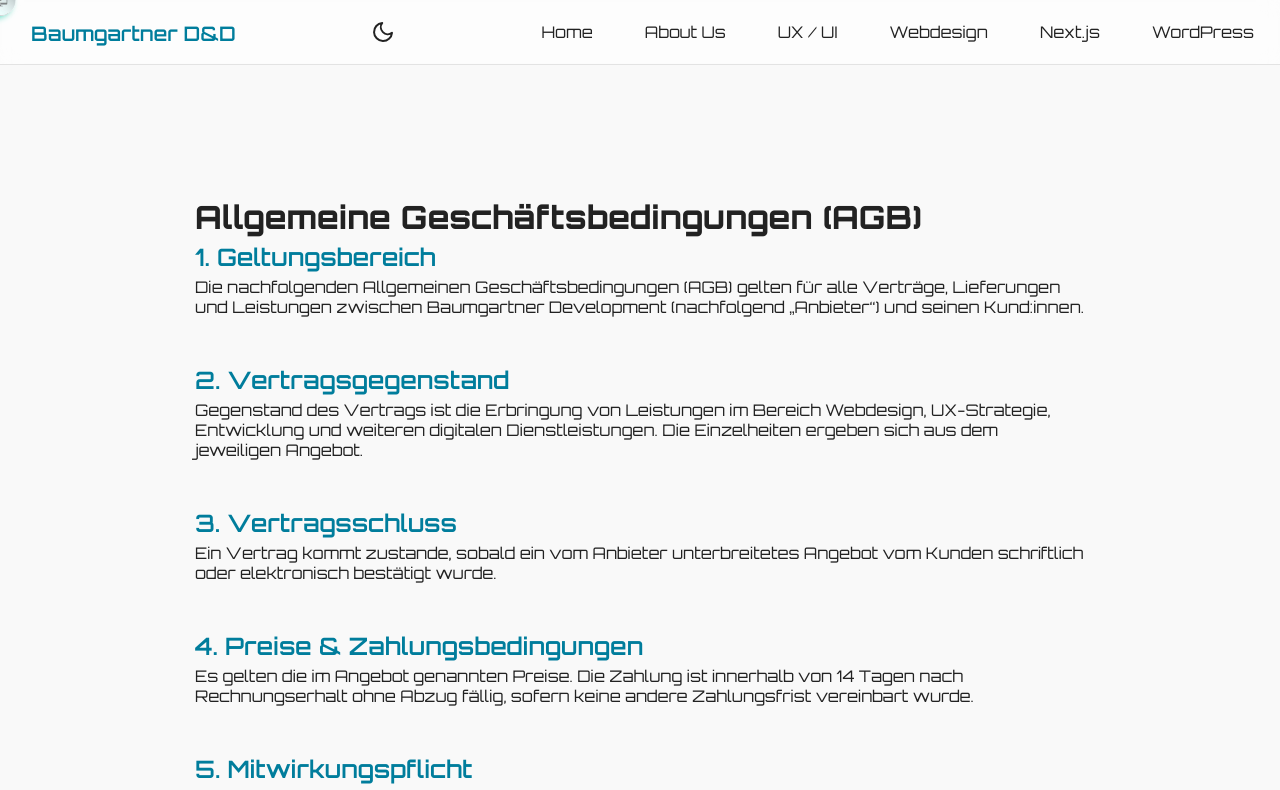
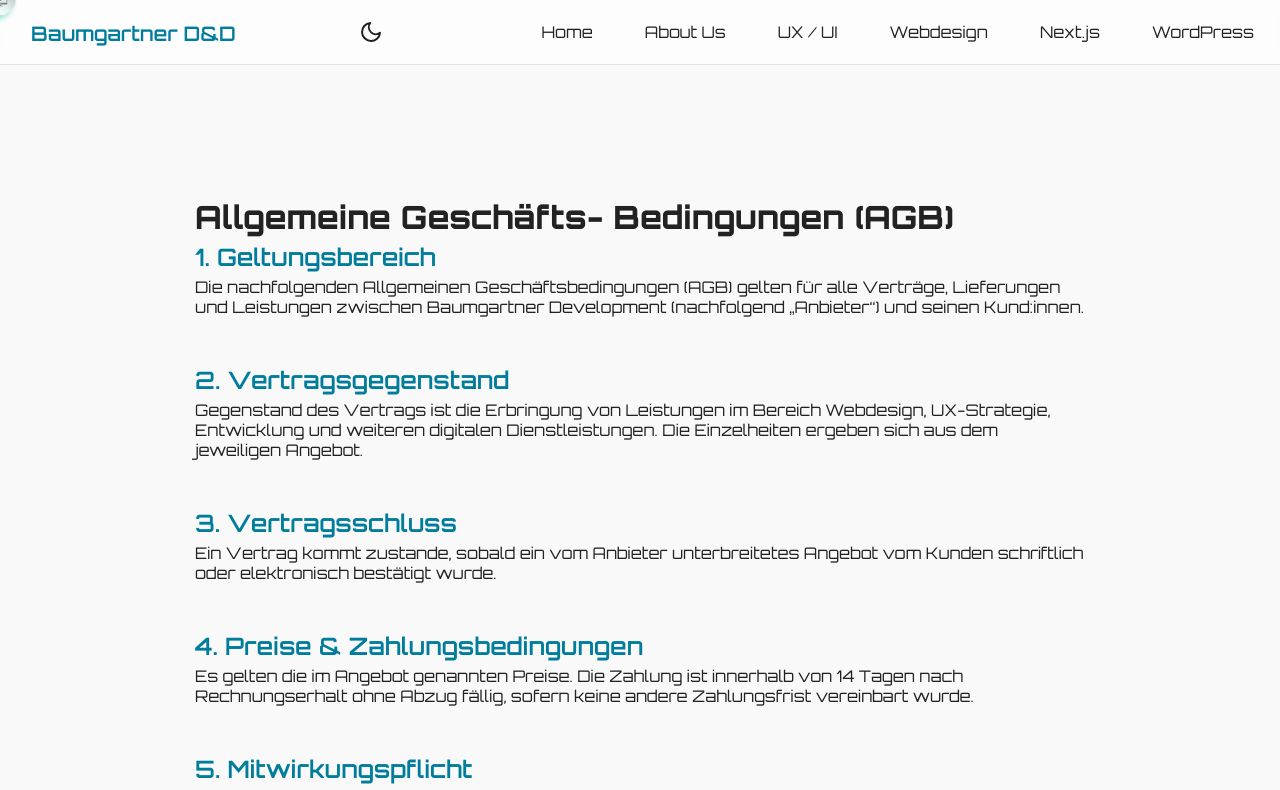
Before and after one commit to BrunoBaumgartner78/baumgartnerdevelopment, a Next.js app: page /agb in a window 1280 px wide. Shown: the top 790 px of the page. Built offline with nearby package versions, Linux system fonts and the light colour scheme.

Commit message:
diverses

```diff
--- a/src/app/agb/page.jsx
+++ b/src/app/agb/page.jsx
@@ -7,7 +7,7 @@ export default function AGBPage() {
   return (
     <>
       <main className={styles.container}>
-        <h1>Allgemeine Geschäftsbedingungen (AGB)</h1>
+        <h1>Allgemeine Geschäfts- Bedingungen (AGB)</h1>
 
         <section className={styles.section}>
           <h2>1. Geltungsbereich</h2>
--- a/src/app/datenschutz/page.jsx
+++ b/src/app/datenschutz/page.jsx
@@ -7,7 +7,7 @@ export default function DatenschutzPage() {
   return (
     <>
       <main className={styles.container}>
-        <h1>Datenschutzerklärung</h1>
+        <h1>Datenschutz- Erklärung</h1>
 
         <section className={styles.section}>
           <h2>1. Allgemeine Hinweise</h2>
--- a/src/app/globals.css
+++ b/src/app/globals.css
@@ -60,6 +60,7 @@ h2, h3, h4, h5, h6 {
 
 p{
   margin: 5px;
+  margin-bottom: 20px;
 }
 
 li{
--- a/src/app/styles/AboutSection.module.css
+++ b/src/app/styles/AboutSection.module.css
@@ -4,6 +4,7 @@
   line-height: 1.5;
   color: var(--text-secondary);
   text-align: left;
+
 }
 
 .about-text h2 {
--- a/src/app/styles/ThemeToggle.module.css
+++ b/src/app/styles/ThemeToggle.module.css
@@ -9,7 +9,7 @@
   justify-content: center;
   transition: color 0.3s ease;
   color: var(--text-primary);
-  margin-right: 1rem;
+  margin-right: 2.5rem;
 }
 
 /* Statt separate Klassen für light/dark, lieber die Variablen nutzen: */
```
